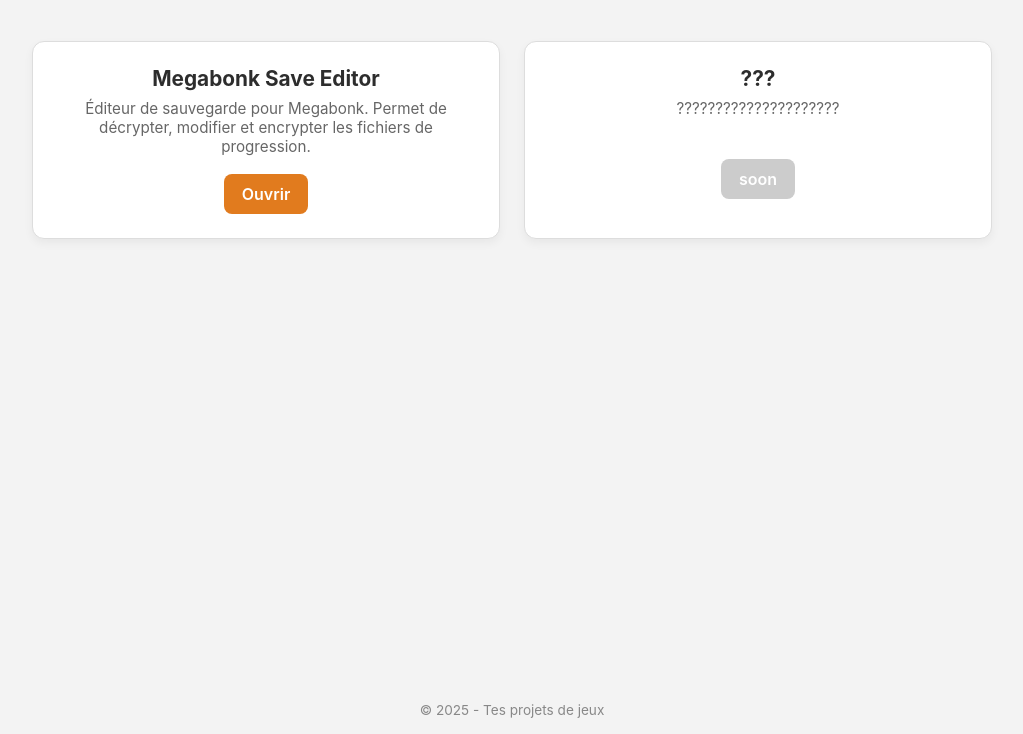
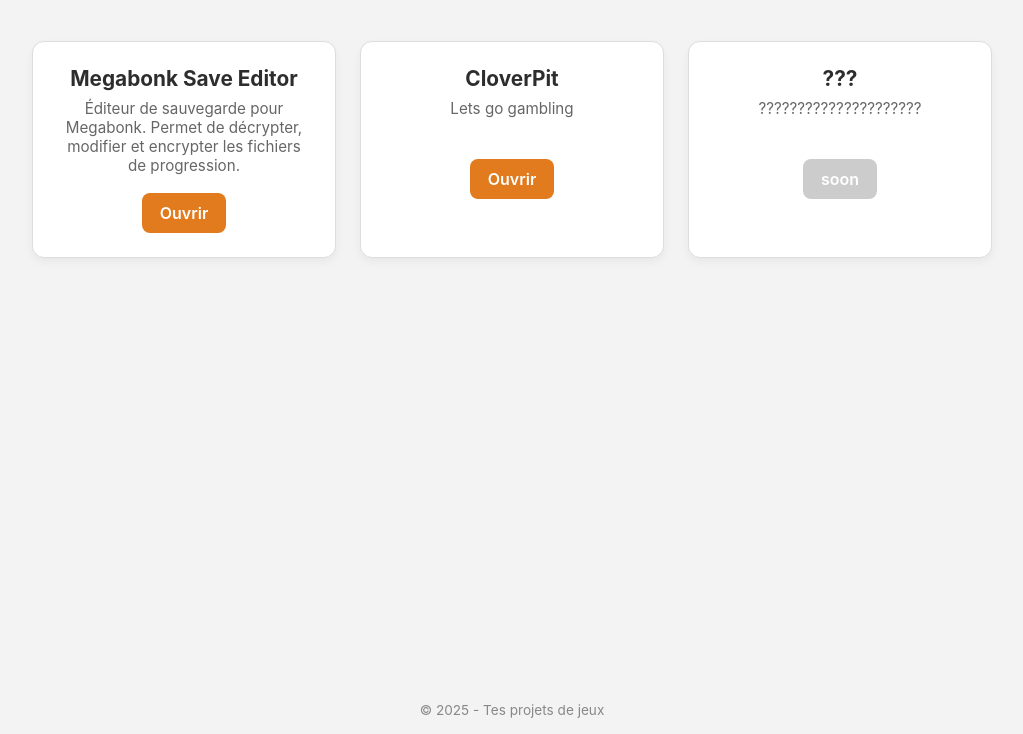
Before and after one commit to TartesAuxPomme/Game-save-editor, a plain HTML site: page index.html in a window 1280 px wide. Shown: the part 66-800 px from the top of the page, without its empty margins (128-1151 px from the left). Drawn offline with Linux system fonts and the light colour scheme.

Commit message:
Update index.html

```diff
--- a/index.html
+++ b/index.html
@@ -111,6 +111,13 @@
       <a href="Megabonk.html" class="open-btn">Ouvrir</a>
     </div>
 
+	<!-- CloverPit -->
+    <div class="game-card">
+      <div class="game-title">CloverPit</div>
+      <div class="game-desc">Lets go gambling</div>
+      <a href="CloverPit.html" class="open-btn">Ouvrir</a>
+    </div>
+
     <!-- Exemple futur jeu -->
     <div class="game-card">
       <div class="game-title">???</div>
```
